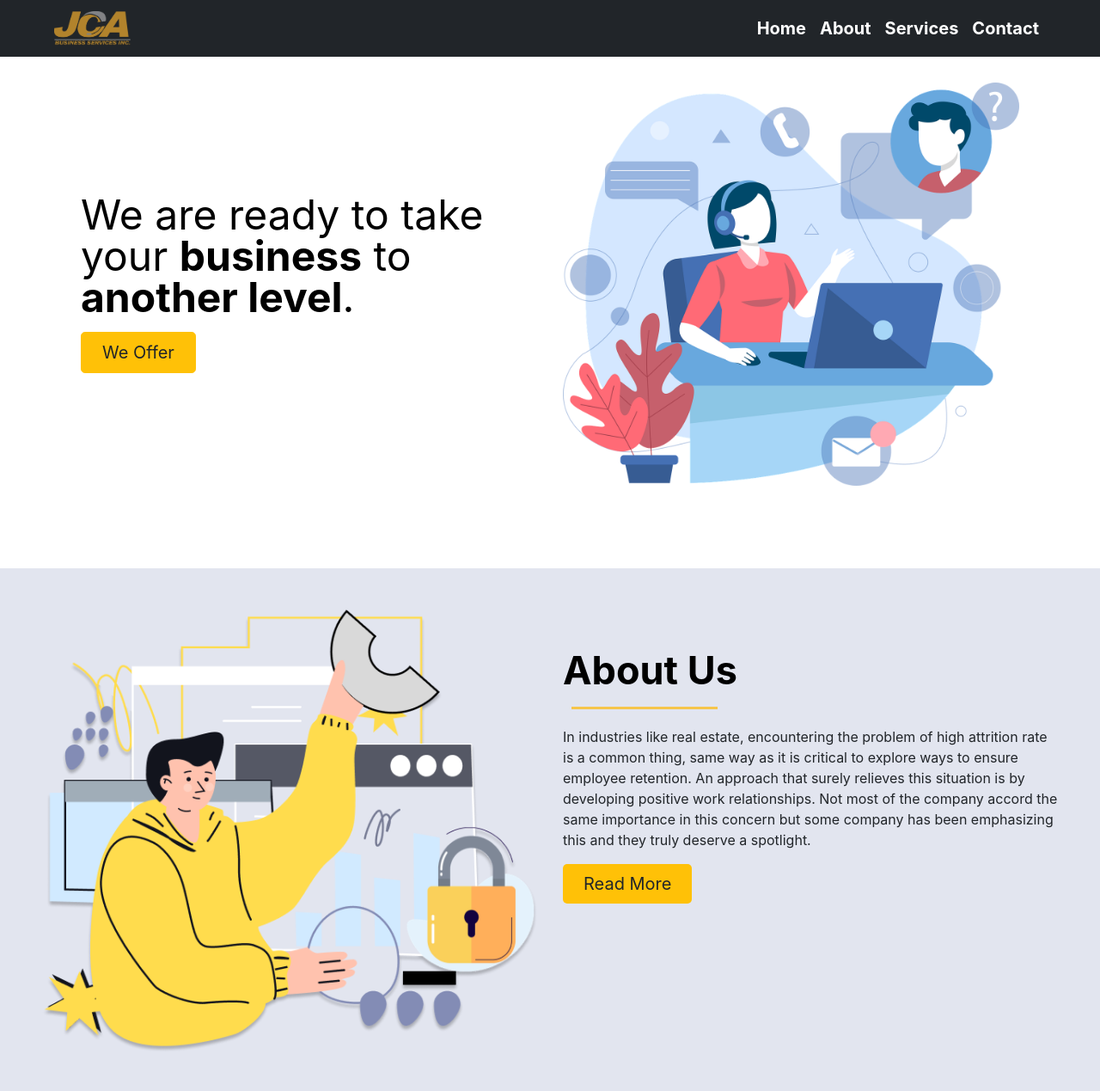
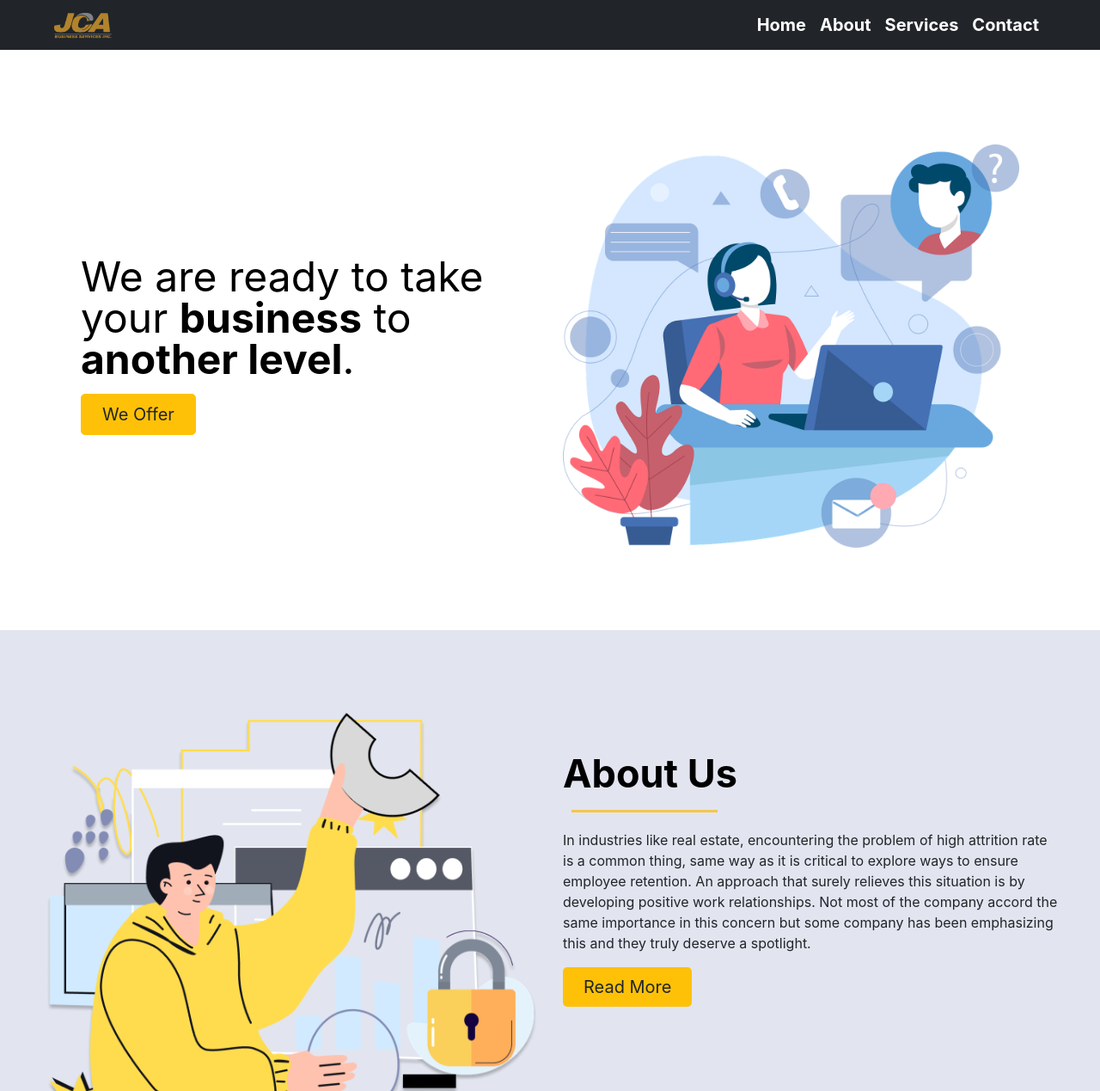
Before and after one commit to Yelomel/jcawebdev.io, a plain HTML site: page index.html in a window 1280 px wide. Shown: the top 1269 px of the page at 86% size. Drawn offline with nearby package versions, Linux system fonts and the light colour scheme.

Commit message:
Update index.html

```diff
--- a/index.html
+++ b/index.html
@@ -21,7 +21,7 @@
     <nav class="navbar navbar-expand-md fixed-top text-bg-dark px-5 fw-bold fs-5">
       <div class="container-fluid">
         <a class="navbar-brand fw-bold" href="#">
-          <img src="./img/JCA LOGO.png" alt="" height="40px">
+          <img src="./img/JCA LOGO.png" alt="" height="30px">
         </a>
         <button class="navbar-toggler navbar-light bg-light" type="button" data-bs-toggle="collapse" data-bs-target="#navbarSupportedContent" aria-controls="navbarSupportedContent" aria-expanded="false" aria-label="Toggle navigation">
           <span class="navbar-toggler-icon"></span>
@@ -46,7 +46,7 @@
     </nav>
 
     <div class="container col-xxl-8 px-4 py-5">
-      <div class="row flex-lg-row-reverse align-items-center g-5 py-5">
+      <div class="row flex-lg-row-reverse align-items-center g-5 py-5 mt-4">
         <div class="col-10 col-sm-8 col-lg-6">
           <img src="./img/call-center-7040784_1280.png.png" class="d-block mx-lg-auto img-fluid" alt="Bootstrap Themes" width="700" height="500" loading="lazy">
         </div>
@@ -64,7 +64,7 @@
 
 <!-- About -->
     <div class="about-section" id="about">
-        <div class="container-about px-5 py-0">
+        <div class="container-about px-5 py-0 mt-5">
             <div class="row flex-lg-row g-5 py-5">
                 <div class="col-10 col-sm-8 col-md-6">
                     <img src="img/Illustration.png" class="  mx-lg-auto img-fluid" alt="Bootstrap Themes" width="700" height="500" loading="lazy">
@@ -87,7 +87,7 @@
     </div>
 
     <!-- services -->
-    <div class="container1 pb-5" id="services">
+    <div class="container1 pb-5 mb-5" id="services">
         <section class="section1 text-center">
             <h1 id="project">What we offer</h1>
         </section>
```
